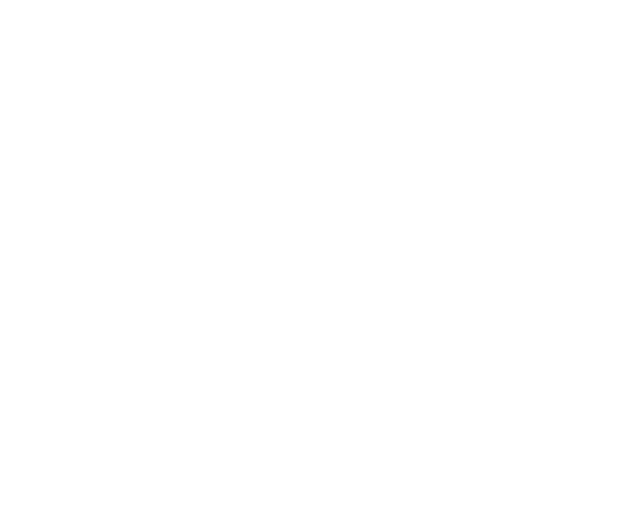
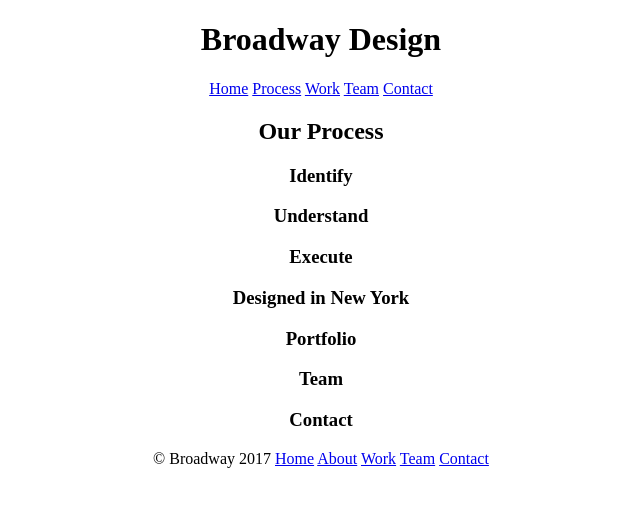
Before and after one commit to benjaminwilliam/broadway, a plain HTML site: page index.html in a window 1280 px wide. Shown: the whole page, without its empty margins (319-959 px from the left). Drawn offline with Linux system fonts and the light colour scheme.

Commit message:
completed html skeleton

```diff
--- a/index.html
+++ b/index.html
@@ -5,7 +5,40 @@
     <title></title>
     <link rel="stylesheet" href="/resources/css/styles.css"
   </head>
+
   <body>
 
-  </body>
+    <div class="header">
+      <h1>Broadway Design</h1>
+      <p>
+        <a class="btn-nav" href="#home">Home</a>
+        <a class="btn-nav" href="#about">Process</a>
+        <a class="btn-nav" href="#work">Work</a>
+        <a class="btn-nav" href="#team">Team</a>
+        <a class="btn-nav" href="#contact">Contact</a>
+      </p>
+    </div>
+
+    <div class="body">
+      <h2 id="process">Our Process</h2>
+      <h3>Identify</h3>
+      <h3>Understand</h3>
+      <h3>Execute</h3>
+      <h3>Designed in New York</h3>
+      <h3>Portfolio</h3>
+      <h3>Team</h3>
+      <h3>Contact</h3>
+    </div>
+
+    <div class="footer">
+      <p>&copy; Broadway 2017
+        <a class="btn-nav" href="#home">Home</a>
+        <a class="btn-nav" href="#about">About</a>
+        <a class="btn-nav" href="#work">Work</a>
+        <a class="btn-nav" href="#team">Team</a>
+        <a class="btn-nav" href="#contact">Contact</a>
+      </p>
+    </div>
+
+
 </html>
--- a/resources/css/styles.css
+++ b/resources/css/styles.css
@@ -0,0 +1,3 @@
+body{
+  text-align: center;
+}
```
Also changed, not shown: resources/images/the-flatiron-building.png (added).
